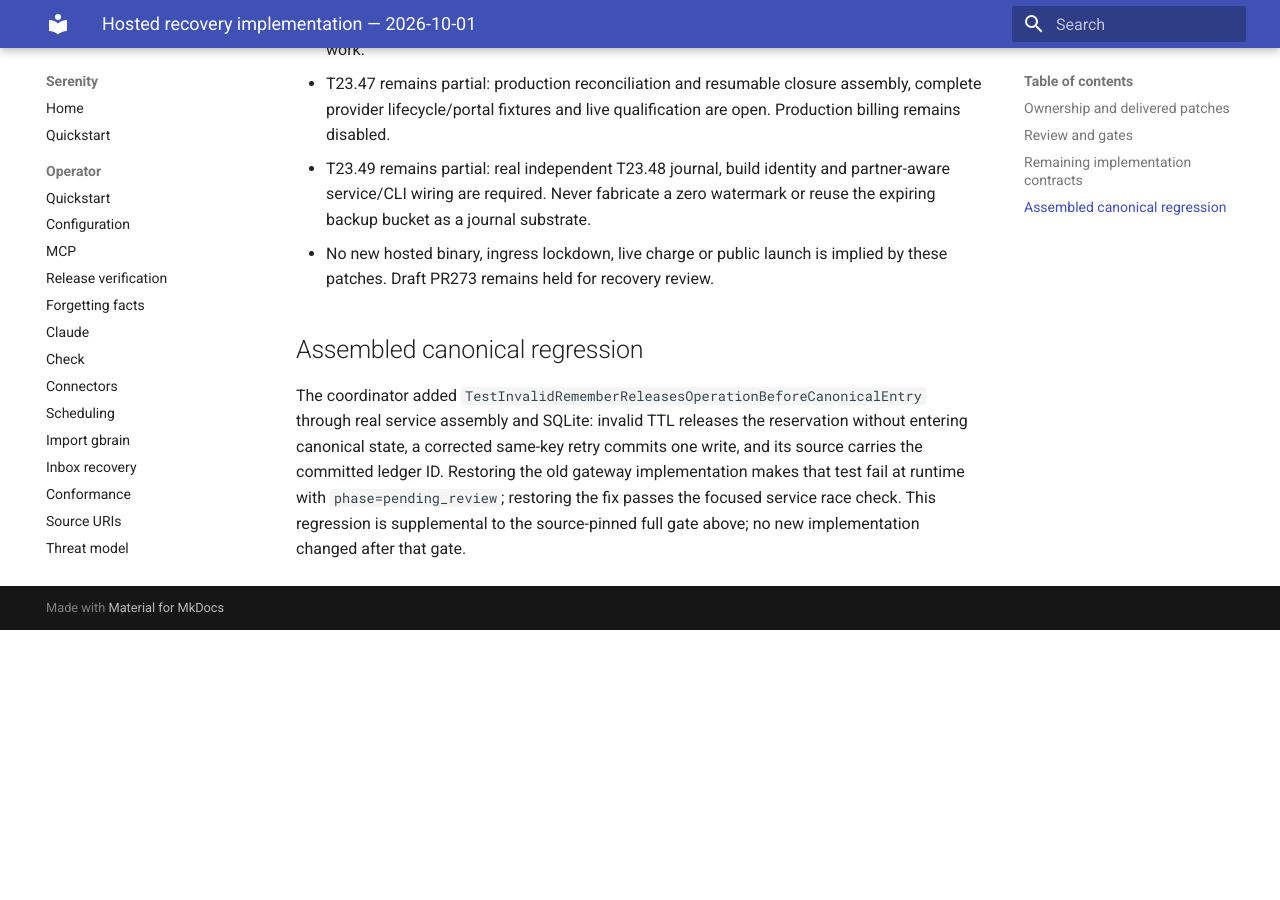
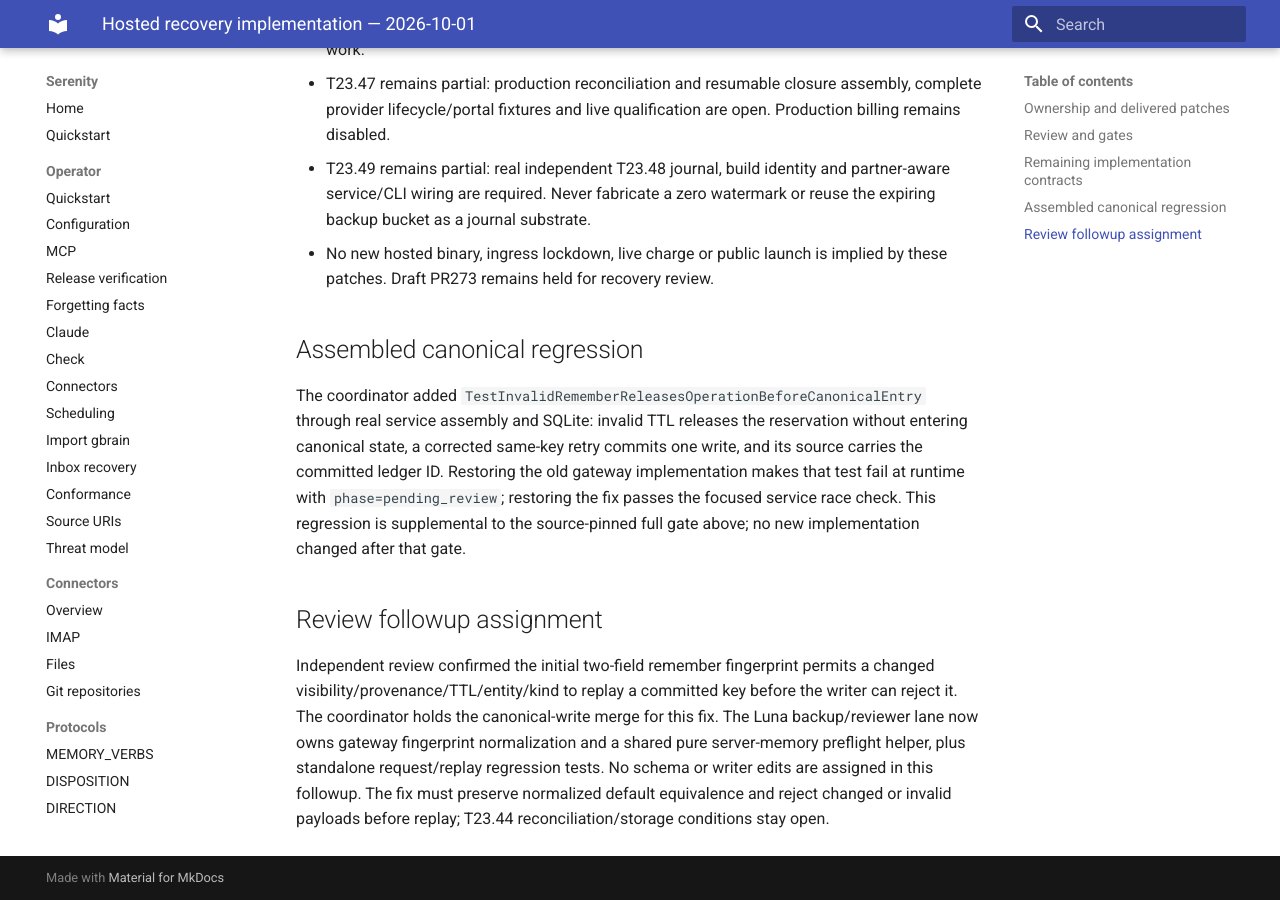
Before and after one commit to sirerun/serenity, an MkDocs documentation site: the page built from docs/plans/hosted-recovery-implementation-2026-10-01.md, in a window 1280 px wide and 900 px high, scrolled down 1487 px. Built offline with MkDocs 1.6.1 and Material for MkDocs 9.7.7, drawn with Linux system fonts in a browser that asks for light colours; before the commit the page ends 2117 px from its top, so only the background shows below that.

Commit message:
docs: assign reviewed remember fingerprint correction

```diff
--- a/docs/plans/hosted-recovery-implementation-2026-10-01.md
+++ b/docs/plans/hosted-recovery-implementation-2026-10-01.md
@@ -26,3 +26,7 @@
 ## Assembled canonical regression
 
 The coordinator added `TestInvalidRememberReleasesOperationBeforeCanonicalEntry` through real service assembly and SQLite: invalid TTL releases the reservation without entering canonical state, a corrected same-key retry commits one write, and its source carries the committed ledger ID. Restoring the old gateway implementation makes that test fail at runtime with `phase=pending_review`; restoring the fix passes the focused service race check. This regression is supplemental to the source-pinned full gate above; no new implementation changed after that gate.
+
+## Review followup assignment
+
+Independent review confirmed the initial two-field remember fingerprint permits a changed visibility/provenance/TTL/entity/kind to replay a committed key before the writer can reject it. The coordinator holds the canonical-write merge for this fix. The Luna backup/reviewer lane now owns gateway fingerprint normalization and a shared pure server-memory preflight helper, plus standalone request/replay regression tests. No schema or writer edits are assigned in this followup. The fix must preserve normalized default equivalence and reject changed or invalid payloads before replay; T23.44 reconciliation/storage conditions stay open.
```
